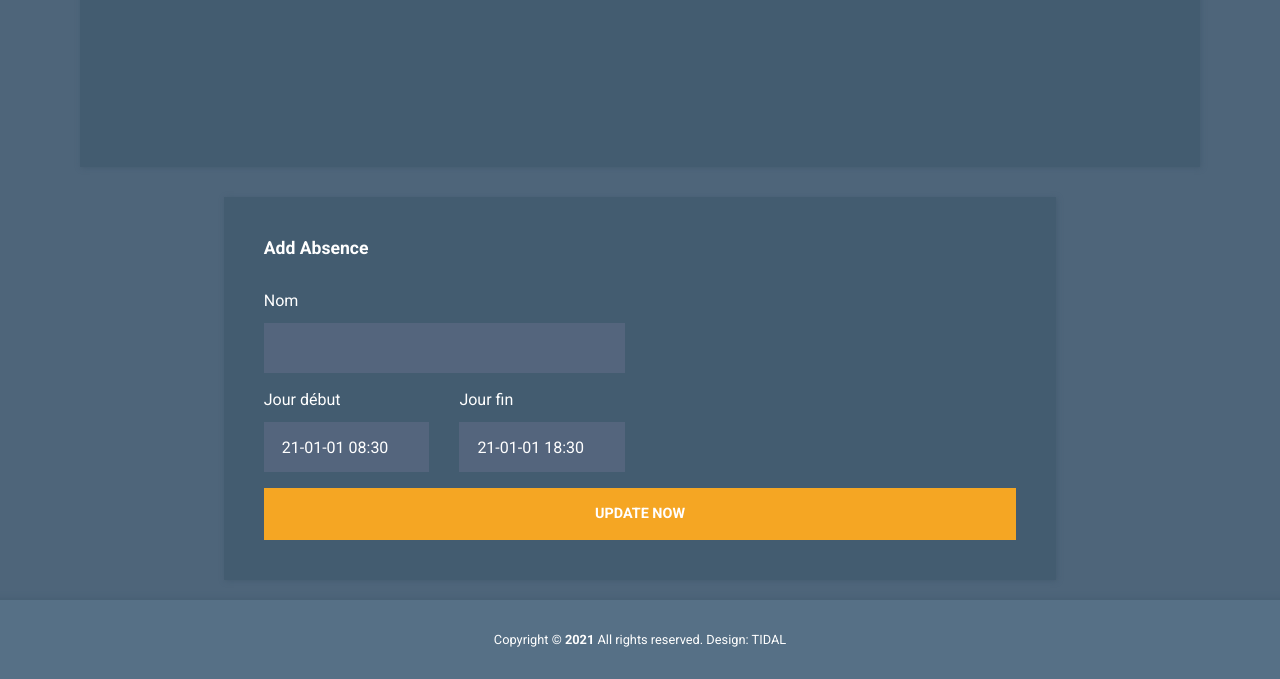
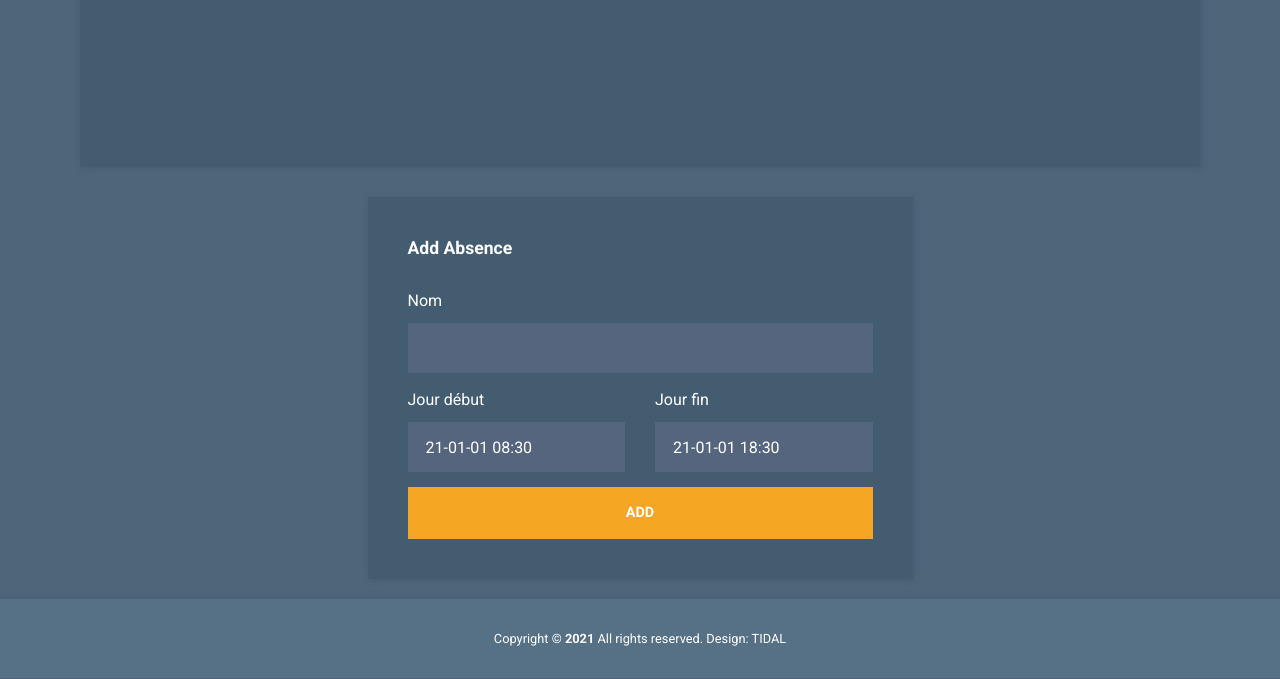
Before and after one commit to NSI-LCF/TIDAL, a PHP site: page /backoffice/absences.php in a window 1280 px wide. Shown: the part 403-1082 px from the top of the page. After the commit the page ends 1049 px from the top, so only its background shows below. Run offline with PHP 8.4, Linux system fonts and the light colour scheme; data that the repository does not hold is empty.

Commit message:
Absences Workinnnnnng

```diff
--- a/backoffice/absences.php
+++ b/backoffice/absences.php
@@ -9,9 +9,12 @@ include_once 'php/footer.php';
 
 // Absences Modules
 include_once 'php/Absences/getAbsences.php';
+include_once 'php/Absences/postAbsences.php';
 
 if ($_SERVER["REQUEST_METHOD"] == "POST") {
+    addAbsence($_POST["name"], $_POST["begin_date"], $_POST["end_date"]);
 }
+
 ?>
 
 <!DOCTYPE html>
@@ -83,7 +86,7 @@ if ($_SERVER["REQUEST_METHOD"] == "POST") {
                         </table>
                     </div>
                 </div>
-                <div class="col-xl-9 col-lg-10 col-md-12 col-sm-12 mx-auto">
+                <div class="col-xl-6 col-lg-6 col-md-6 col-sm-6 mx-auto">
                     <div class="tm-bg-primary-dark tm-block tm-block-h-auto">
                         <div class="row">
                             <div class="col-12">
@@ -91,7 +94,7 @@ if ($_SERVER["REQUEST_METHOD"] == "POST") {
                             </div>
                         </div>
                         <div class="row tm-edit-product-row">
-                            <div class="col-xl-6 col-lg-6 col-md-12">
+                            <div class="col-xl-12 col-lg-12 col-md-12">
                                 <form action="" method="post" class="tm-edit-product-form">
                                     <div class="form-group mb-6">
                                         <label for="name">Nom
@@ -99,12 +102,12 @@ if ($_SERVER["REQUEST_METHOD"] == "POST") {
                                         <input id="name" name="name" type="text" class="form-control validate" />
                                     </div>
                                     <div class="row">
-                                        <div class="form-group mb-3 col-xs-12 col-sm-6">
-                                            <label for="start_date">Jour début
+                                        <div class="form-group col">
+                                            <label for="begin_date">Jour début
                                             </label>
-                                            <input id="start_date" name="start_date" type="text" value="21-01-01 08:30" class="form-control validate" data-large-mode="true" />
+                                            <input id="begin_date" name="begin_date" type="text" value="21-01-01 08:30" class="form-control validate" data-large-mode="true" />
                                         </div>
-                                        <div class="form-group mb-3 col-xs-12 col-sm-6">
+                                        <div class="form-group col">
                                             <label for="end_date">Jour fin
                                             </label>
                                             <input id="end_date" name="end_date" type="text" value="21-01-01 18:30" class="form-control validate" data-large-mode="true" />
@@ -113,7 +116,7 @@ if ($_SERVER["REQUEST_METHOD"] == "POST") {
                             </div>
 
                             <div class="col-12">
-                                <button type="submit" class="btn btn-primary btn-block text-uppercase">Update Now</button>
+                                <button type="submit" class="btn btn-primary btn-block text-uppercase">Add</button>
                             </div>
                             </form>
                         </div>
--- a/backoffice/php/Absences/postAbsences.php
+++ b/backoffice/php/Absences/postAbsences.php
@@ -2,7 +2,7 @@
 //ajoute un prof a la table des absents
 function addAbsence($name,$begin_date, $end_date){
     global $dbh;
-    $sql = "INSERT INTO absences (name,$begin_date,$end_date) VALUES (?,?,?)";
+    $sql = "INSERT INTO absences (name, begin_date, end_date) VALUES (?,?,?)";
     $sth = $dbh->prepare($sql);
     $sth->execute([$name,$begin_date,$end_date]);
 };
```
